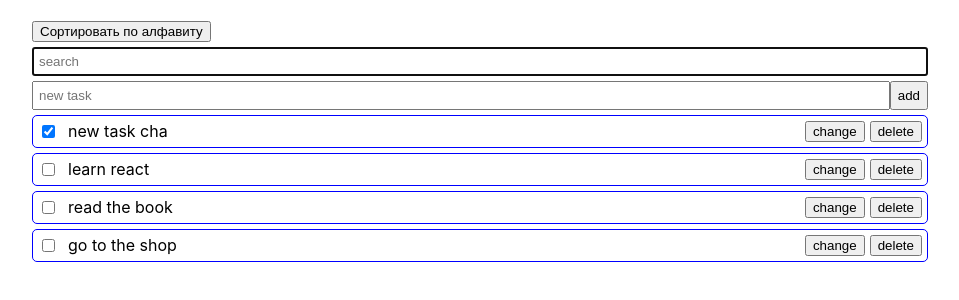
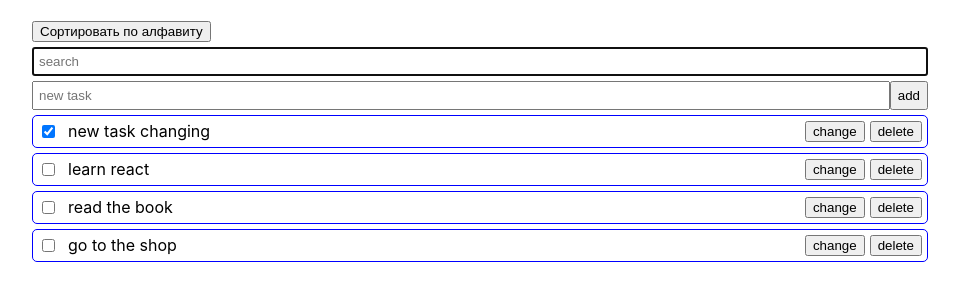
Before and after one commit to kir564/result-react-start, a React (Create React App) app: page / in a window 1280 px wide. Shown: the top 300 px of the page, without its empty margins (160-1119 px from the left). Built offline with nearby package versions, Linux system fonts and the light colour scheme; data requests are answered from the project's data file.

Commit message:
task.js change - onSubmit

```diff
--- a/src/components/task/task.js
+++ b/src/components/task/task.js
@@ -15,7 +15,8 @@ export const Task = ({ task }) => {
     setIsChanging(false);
   };
 
-  const handleChange = () => {
+  const handleChange = (event) => {
+    event.preventDefault();
     setIsChanging(true);
     if (isChanging) {
       setIsChanging(false);
@@ -52,7 +53,9 @@ export const Task = ({ task }) => {
           onChange={({ target }) => handleDone(target)}
         />
         {isChanging ? (
-          <input autoFocus={true} {...changeTask.bind} />
+          <form onSubmit={handleChange}>
+            <input autoFocus={true} {...changeTask.bind} />
+          </form>
         ) : (
           <span>{task.title}</span>
         )}
--- a/src/db.json
+++ b/src/db.json
@@ -16,7 +16,7 @@
       "completed": false
     },
     {
-      "title": "new task cha",
+      "title": "new task changing",
       "completed": true,
       "id": 4
     }
```
